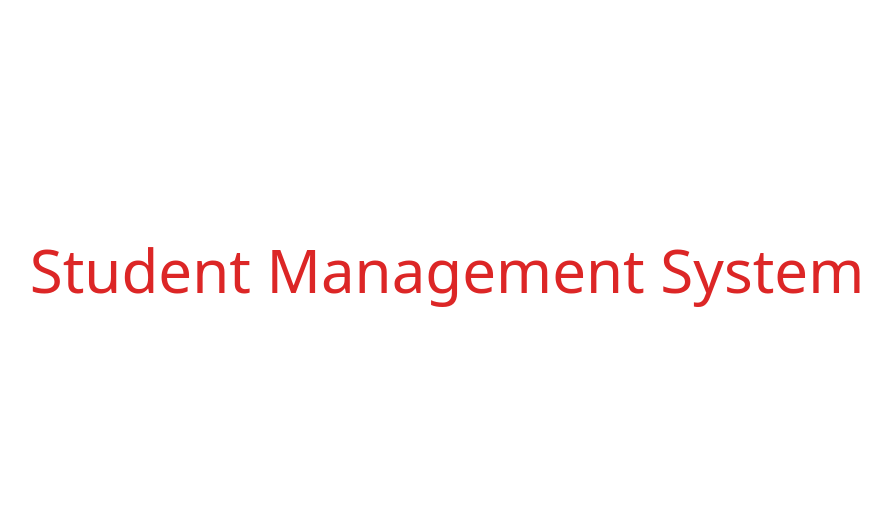
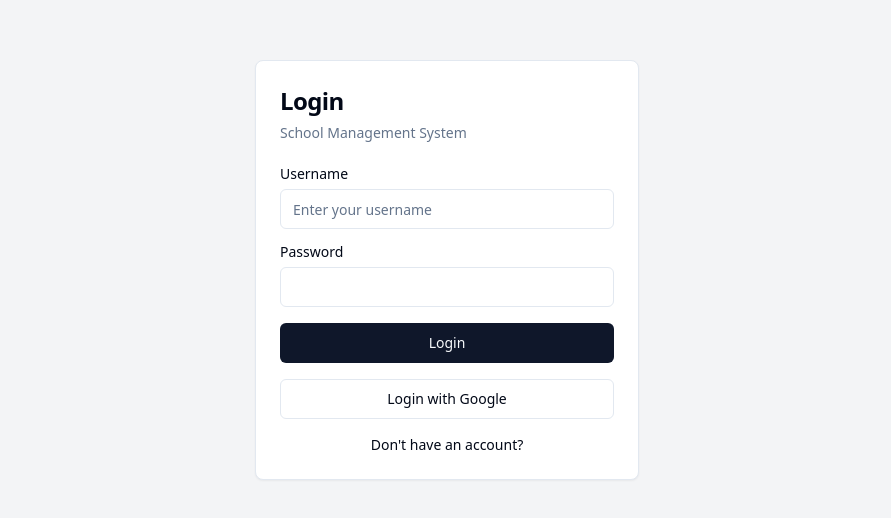
Before and after one commit to PanaceaSolution/Student-Management-System, a React (Vite) app in the folder Client/: page / in a window 1280 px wide. Shown: the part 130-648 px from the top of the page, without its empty margins (193-1084 px from the left). Built offline with nearby package versions, Linux system fonts and the light colour scheme.

Commit message:
Login form

```diff
--- a/Client/package.json
+++ b/Client/package.json
@@ -25,6 +25,7 @@
     "react-dom": "^18.3.1",
     "react-hook-form": "^7.53.0",
     "react-redux": "^9.1.2",
+    "react-router-dom": "^6.26.2",
     "tailwind-merge": "^2.5.2",
     "tailwindcss-animate": "^1.0.7"
   },
--- a/Client/src/App.jsx
+++ b/Client/src/App.jsx
@@ -1,8 +1,13 @@
 import React from 'react'
+import LoginPage from './pages/loginPage';
+
 
 const App = () => {
   return (
-    <div className='text-6xl text-red-600 flex h-screen w-full justify-center items-center'>Student Management System</div>
+    <div>
+     <LoginPage/>
+    </div>
+
   )
 }
 
--- /dev/null
+++ b/Client/src/pages/LoginPage.jsx
@@ -0,0 +1,108 @@
+import React from 'react';
+import {useForm} from 'react-hook-form';
+import { Button } from "@/components/ui/button"; // Import Button component
+import {
+  Card,
+  CardContent,
+  CardDescription,
+  CardHeader,
+  CardTitle,
+} from "@/components/ui/card"; // Import card components
+import { Input } from "@/components/ui/input"; // Import Input component
+import { Label } from "@/components/ui/label"; // Import Label component
+// import { Link } from 'react-router-dom'; // Import Link component from react-router-dom
+
+
+const LoginPage = () => {
+    const { register, handleSubmit, formState: { errors } } = useForm();
+
+    const onSubmit = (data) => {
+        console.log(data); // Handle form submission
+        alert("login success");
+      };
+
+  return (
+    <div className="flex items-center justify-center min-h-screen bg-gray-100" onSubmit={handleSubmit(onSubmit)}> {/* Centering container */}
+      <Card className="max-w-sm w-full mx-4"> {/* Centered Card with full width */}
+        <CardHeader>
+          <CardTitle className="text-2xl">Login</CardTitle>
+          <CardDescription>
+            School Management System
+          </CardDescription>
+        </CardHeader>
+        <CardContent>
+          <form className="grid gap-4">
+            <div className="grid gap-2">
+            <Label htmlFor="Ad_Uniquename">Username</Label>
+            <Input
+                                id="username"
+                                {...register('username', {
+                                    required: 'Username is required',
+                                    minLength: {
+                                        value: 4,
+                                        message: 'Username must be at least 4 characters',
+                                    },
+                                    maxLength: {
+                                        value: 15,
+                                        message: 'Username cannot exceed 15 characters',
+                                    },
+                                    pattern: {
+                                        value: /^Ad_[a-zA-Z0-9_]+$/, // Username must start with "Ad_" followed by letters, numbers, or underscores
+                                        message: 'Username must start with "Ad_" and can contain letters, numbers, and underscores',
+                                    },
+                                })}
+                                type="text"
+                                placeholder="Enter your username"
+                                required
+                            />
+                            {errors.username && <span className="text-red-500">{errors.username.message}</span>}
+
+            </div>
+            <div className="grid gap-2">
+              <div className="flex items-center">
+                <Label htmlFor="password">Password</Label>
+                {/* <Link to="#" className="ml-auto inline-block text-sm underline">
+                  Forgot your password?
+                </Link> */}
+              </div>
+              <Input id="password"
+             {...register('password', {
+                required: 'Password is required',
+                minLength: {
+                  value: 8,
+                  message: 'Password must be at least 8 characters',
+                },
+                maxLength: {
+                  value: 20,
+                  message: 'Password cannot exceed 20 characters',
+                },
+                pattern: {
+                  value: /^(?=.*[A-Za-z])(?=.*\d)[A-Za-z\d@$!%*?&]{8,}$/,
+                  message: 'Password must contain at least one letter and one number',
+                },
+              })}
+
+               type="password"
+                required />
+                {errors.password && <span className="text-red-500">{errors.password.message}</span>}
+            </div>
+            <Button type="submit" className="w-full">
+              Login
+            </Button>
+            <Button variant="outline" className="w-full">
+              Login with Google
+            </Button>
+          </form>
+          <div className="mt-4 text-center text-sm">
+            Don&apos;t have an account?{" "}
+            {/* <Link to="#" className="underline">
+              Sign up
+            </Link> */}
+          </div>
+        </CardContent>
+      </Card>
+    </div>
+  );
+}
+
+export default LoginPage;
```
Also changed, not shown: 1 other file (tests, documents, lock files or other folders).
